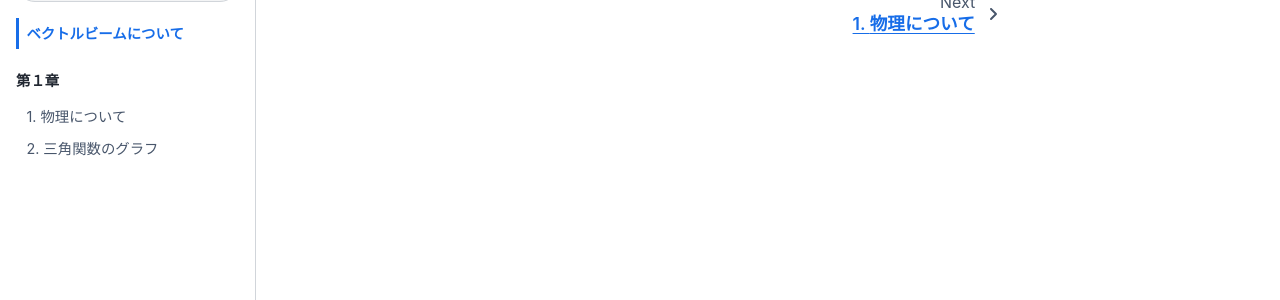
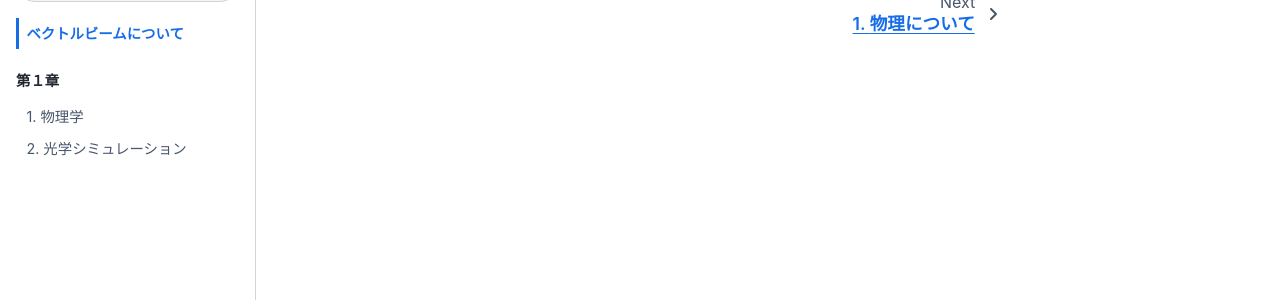
Before and after one commit to esk0ik3/esk0ik3.github.io, a Jupyter Book: the page built from index.md, in a window 1280 px wide. Shown: the part 270-570 px from the top of the page. Built offline with Jupyter Book 1.0.4 settings and Sphinx 7.4.7 and the Sphinx Book theme 1.1.4, drawn with Linux system fonts in a browser that asks for light colours.

Commit message:
Update _toc.yml

```diff
--- a/_toc.yml
+++ b/_toc.yml
@@ -6,4 +6,6 @@ parts:
   numbered: true
   chapters:
     - file: physics
+      title: 物理学
     - file: simulation.ipynb
+      title: 光学シミュレーション
```
